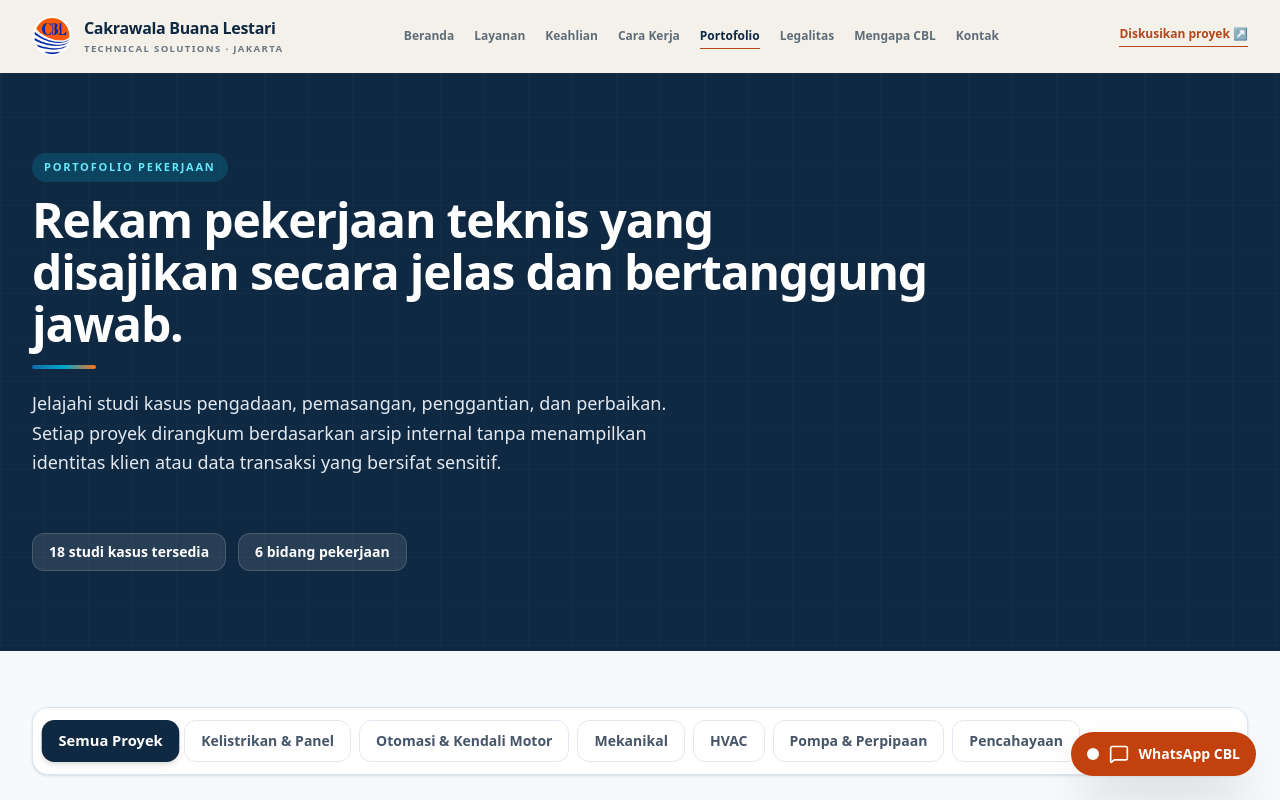
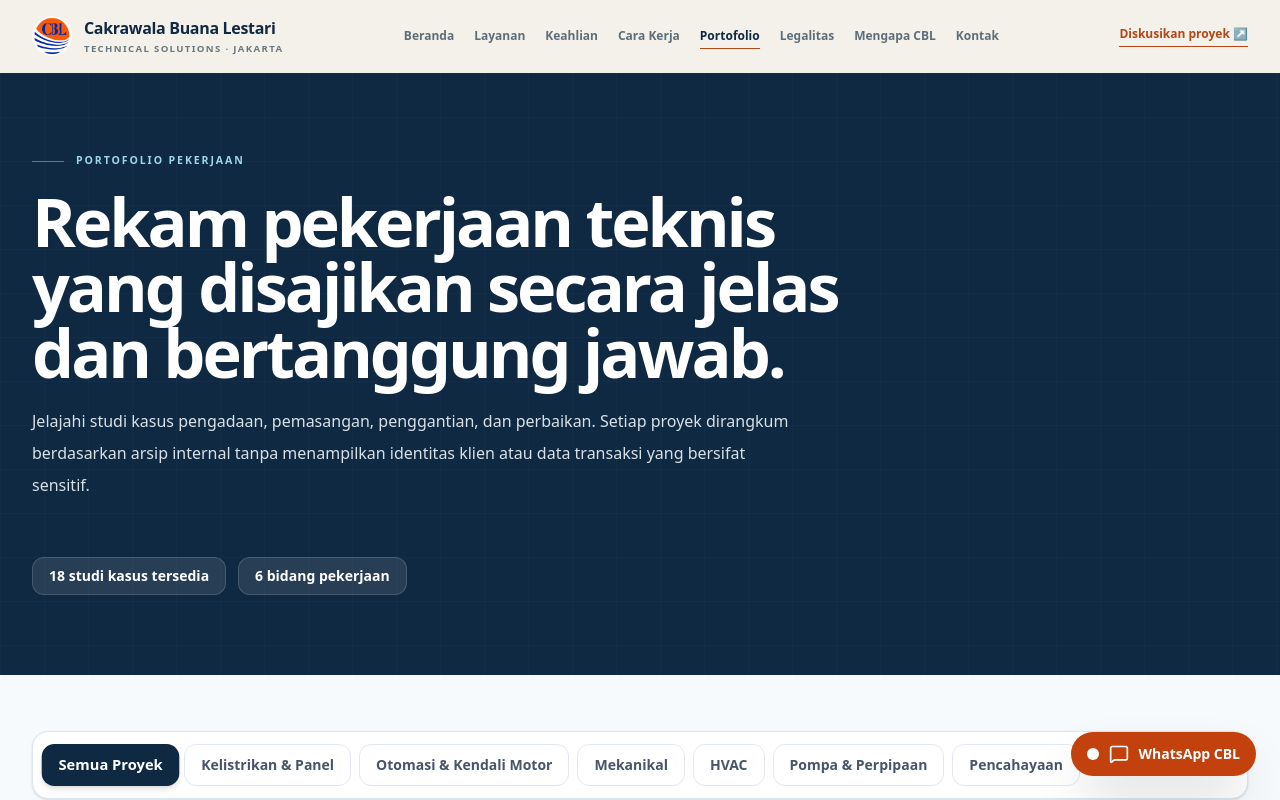
Before and after one commit to mikaelzo-blip/cbl-immersive-web-blueprint, a Next.js app: page /proyek in a window 1280 px wide. Shown: the top 800 px of the page. Built offline with nearby package versions, Linux system fonts and the light colour scheme; no server answers.

Commit message:
style: make section headings editorial

```diff
--- a/src/components/ui/SectionHeading.tsx
+++ b/src/components/ui/SectionHeading.tsx
@@ -23,46 +23,37 @@ export function SectionHeading({
   return (
     <div
       className={cn(
-        'flex flex-col mb-10 md:mb-14',
+        'mb-10 flex flex-col md:mb-14',
         align === 'center' ? 'items-center text-center' : 'items-start text-left',
         className
       )}
     >
       {badge && (
-        <span
+        <div
           className={cn(
-            'inline-flex items-center px-3 py-1.5 text-[11px] font-bold uppercase tracking-[0.16em] rounded-full mb-3',
-            light
-              ? 'bg-[#00A8CC]/20 text-[#67E8F9]'
-              : 'bg-[#F0F7FD] text-[#0E6BA8] border border-[#0E6BA8]/20'
+            'mb-5 flex items-center gap-3 text-[0.66rem] font-semibold uppercase tracking-[0.18em]',
+            light ? 'text-[#9ED7E8]' : 'text-[#B34718]'
           )}
         >
-          {badge}
-        </span>
+          <span className={cn('h-px w-8', light ? 'bg-white/35' : 'bg-[#B34718]/45')} aria-hidden="true" />
+          <span>{badge}</span>
+        </div>
       )}
 
       <Component
         className={cn(
-          'max-w-4xl text-3xl sm:text-4xl md:text-5xl font-black tracking-[-0.025em] leading-[1.08]',
+          'max-w-4xl text-[clamp(2.25rem,5.2vw,5rem)] font-semibold leading-[0.98] tracking-[-0.045em]',
           light ? 'text-white' : 'text-[#0F2942]'
         )}
       >
         {title}
       </Component>
 
-      {/* Visual Accent Line */}
-      <div
-        className={cn(
-          'h-1 w-16 rounded-full accent-line-gradient mt-4 mb-4',
-          align === 'center' && 'mx-auto'
-        )}
-      />
-
       {description && (
         <p
           className={cn(
-            'max-w-2xl text-base sm:text-lg leading-relaxed mt-1',
-            light ? 'text-[#E2E8F0]' : 'text-[#475569]'
+            'mt-5 max-w-3xl text-sm leading-7 sm:text-base sm:leading-8',
+            light ? 'text-[#D7E1E8]' : 'text-[#5F6D78]'
           )}
         >
           {description}
```
